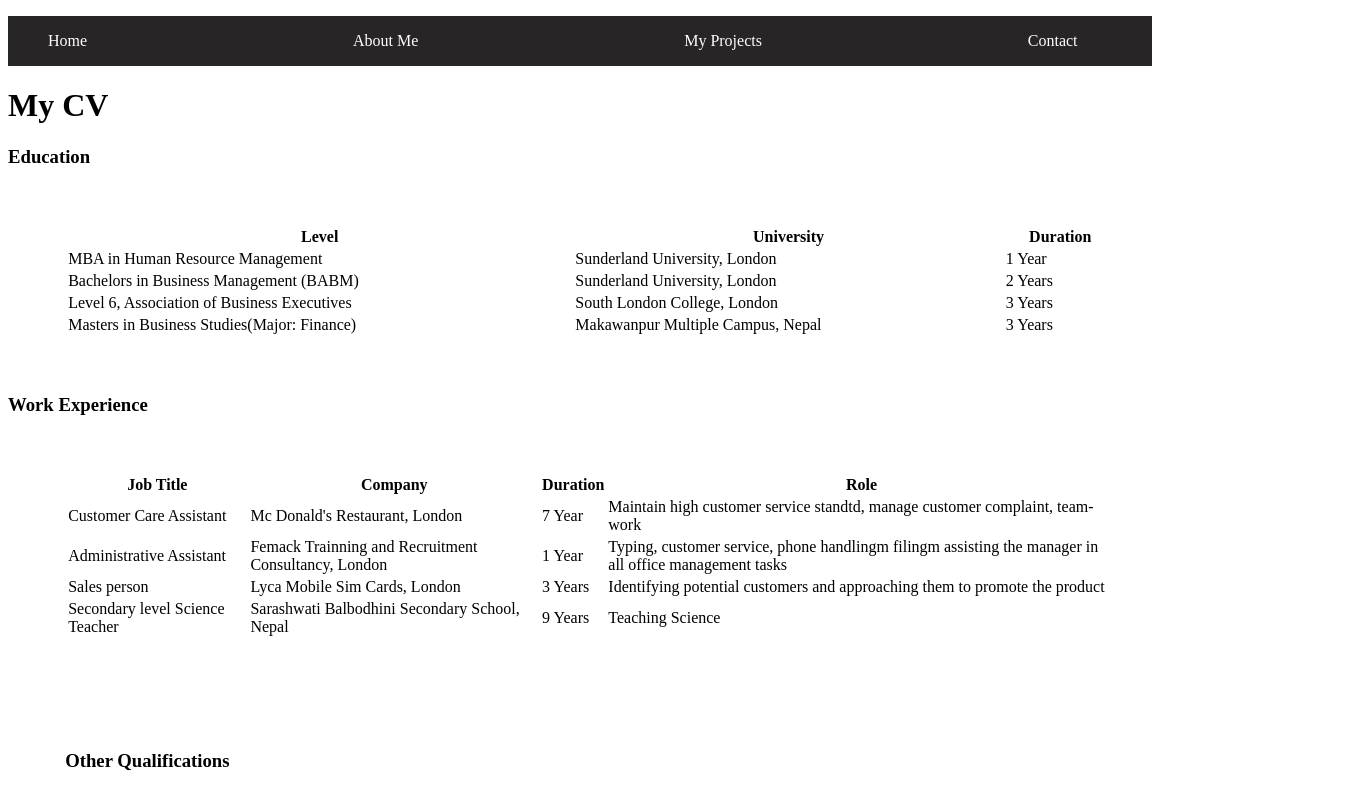
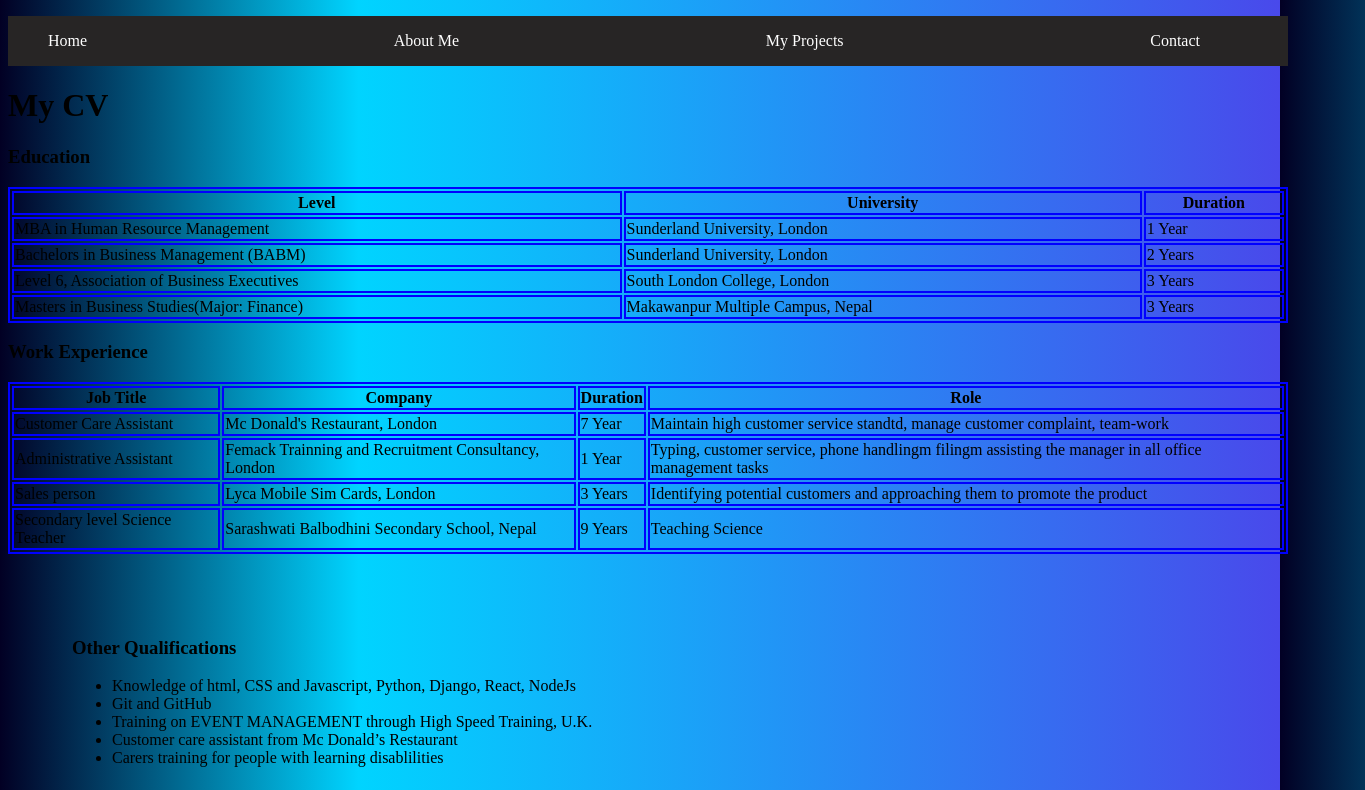
Before and after one commit to Monika39-maker/my-protfolio, a React (Create React App) app: page /about in a window 1280 px wide. Shown: the top 790 px of the page, 1365 px wide, since content can reach past the window. Built offline with nearby package versions, Linux system fonts and the light colour scheme.

Commit message:
added styles

```diff
--- a/src/App.css
+++ b/src/App.css
@@ -1,6 +1,12 @@
 
 body {
   margin-right: 10%;
+  background: rgb(2,0,36);
+  background: rgb(2,0,36);
+background: linear-gradient(90deg, rgba(2,0,36,1) 0%, rgba(0,212,255,1) 28%, rgba(73,73,235,1) 100%);
+}
+.white-text{
+ color: #fff;
 }
 .main {
   width: 100vw;
@@ -142,3 +148,10 @@ a {
   font-size: xx-large;
   overflow-y: hidden;
 }
+table, tr, th, td {
+  border: 2px solid blue
+
+}
+table {
+  width: 100%
+}
--- a/src/App.js
+++ b/src/App.js
@@ -4,6 +4,7 @@ import './App.css';
 import Routes from './routes'
 import {Router} from 'react-router-dom'
 import history from './services/history';
+import 'bootstrap/dist/css/bootstrap.min.css';
 
 
 class Index extends React.Component {
--- a/src/index.js
+++ b/src/index.js
@@ -13,7 +13,7 @@ class Index extends React.Component {
 
   render() {
     return (
-        <div>
+        <div className='main' >
 
           <Navbar />
           <Router history={history}>
--- a/src/pages/about/about.js
+++ b/src/pages/about/about.js
@@ -1,6 +1,6 @@
 import React from 'react';
 import {Table} from 'react-bootstrap';
-import '../../../src/App.css'
+
 
 
 
@@ -10,7 +10,7 @@ export default function Index() {
           <div className="text-center">
             <h1>My CV</h1>
             <h3>Education</h3>
-            <Table striped bordered hover size="sm" className='margin3'>
+            <Table striped bordered hover >
               <thead>
                 <tr>
 
@@ -46,7 +46,7 @@ export default function Index() {
             </tbody>
           </Table>
             <h3>Work Experience</h3>
-            <Table striped bordered hover size="sm" className='margin3'>
+            <Table>
               <thead>
                 <tr>
 
--- a/src/pages/contact/contact.js
+++ b/src/pages/contact/contact.js
@@ -49,14 +49,14 @@ export default class Contact extends Component {
             </div>
             <div className="contact">
                 <div className="icons">
-                    <AiOutlineMail className="icon"/>
-                    <AiOutlinePhone className="icon"/>
-                    <AiOutlineMessage className="icon"/>
+                    <AiOutlineMail className="icon icon1"/>
+                    <AiOutlinePhone className="icon icon2"/>
+                    <AiOutlineMessage className="icon icon3"/>
                 </div>
                 <div className="contact-details">
-                    <p className="contact-detail">chayadangol@gmail.com</p>
-                    <p  className="contact-detail">447412095299</p>
-                    <p  className="contact-detail">447412095299</p>
+                    <p className="contact-detail contact-1">chayadangol@gmail.com</p>
+                    <p  className="contact-detail contact-2">447412095299</p>
+                    <p  className="contact-detail contact-3">447412095299</p>
                 </div>
 
             </div>
--- a/src/pages/home/index.js
+++ b/src/pages/home/index.js
@@ -9,9 +9,9 @@ function Index() {
             <div className="intro-texts">
 
                 <h1>"Hello World", </h1>
-                <p>I am Monika, an <strong>fullstack developer</strong></p>
-                <span className="phone-link">
-                    <a href="tel:7412095299">
+                <p className='white-text'>I am Monika, a <strong>fullstack developer</strong></p>
+                <span className="phone-link white-text">
+                    <a href="tel:7412095299" className="phone-link white-text">
                         <FaPhoneSquareAlt color="black" style={{fontSize: '1.5rem'}}/>
                         07412095299
                     </a>
```
